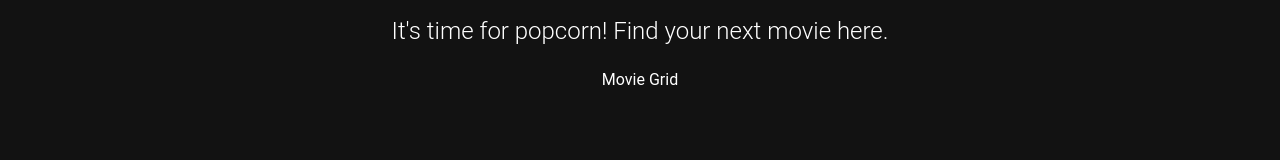
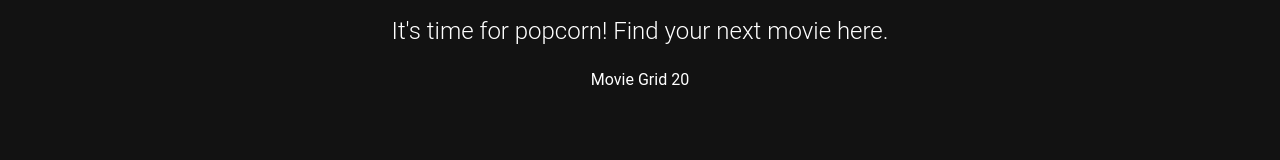
Before and after one commit to dthisner/learning-Learn-React-JS-the-fast-way, a React (Create React App) app: page / in a window 1280 px wide. Shown: the part 358-518 px from the top of the page. Built offline with nearby package versions, Linux system fonts and the light colour scheme.

Commit message:
at lesson 29

```diff
--- a/src/components/MoviesGrid.js
+++ b/src/components/MoviesGrid.js
@@ -1,8 +1,18 @@
-import React from "react";
+import React, { useState, useEffect } from "react";
 import "../Styles.css";
 
 export default function MoviesGrid() {
+
+  const [movies, setMovies] = useState([]);
+
+  useEffect(() => {
+
+    fetch("movies.json")
+      .then(resp => resp.json())
+      .then(data => setMovies(data))
+  }, [])
+
   return (
-    <div>Movie Grid</div>
+    <div>Movie Grid {movies.length}</div>
   );
 }
```
